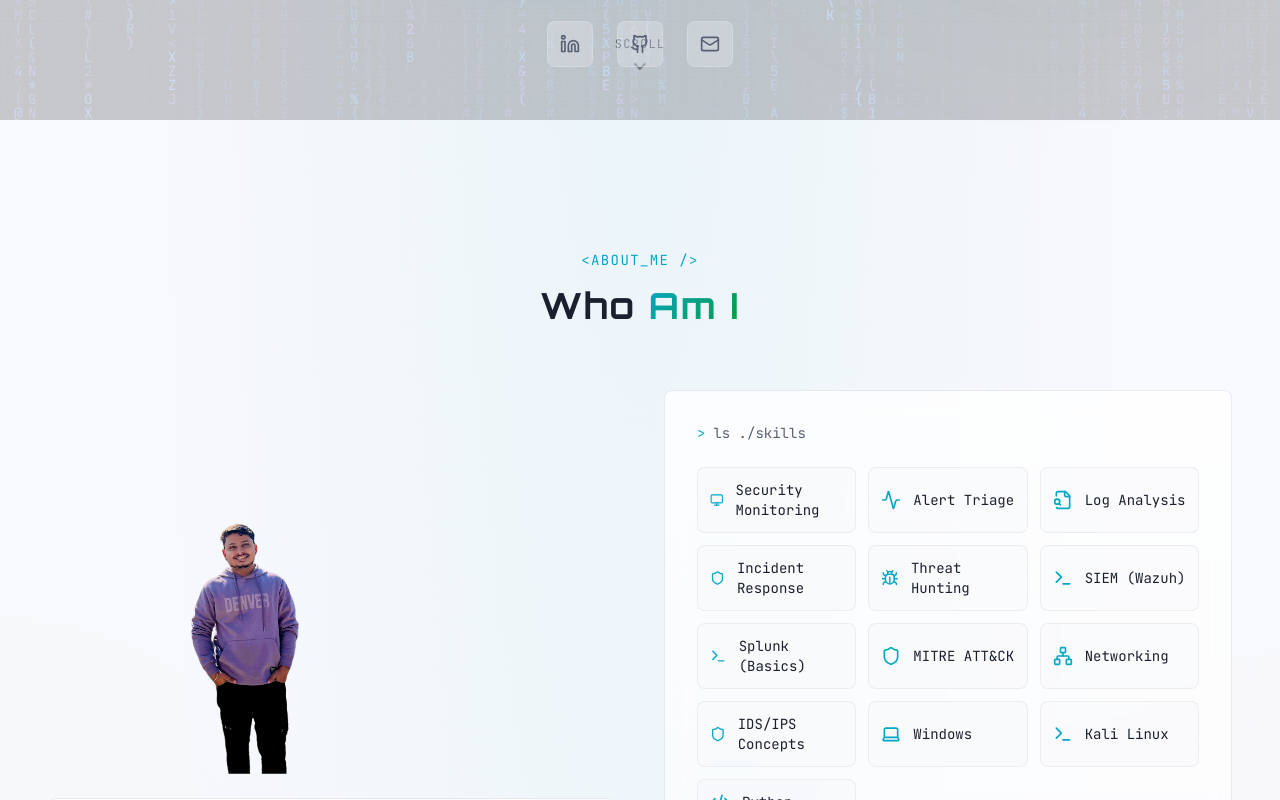
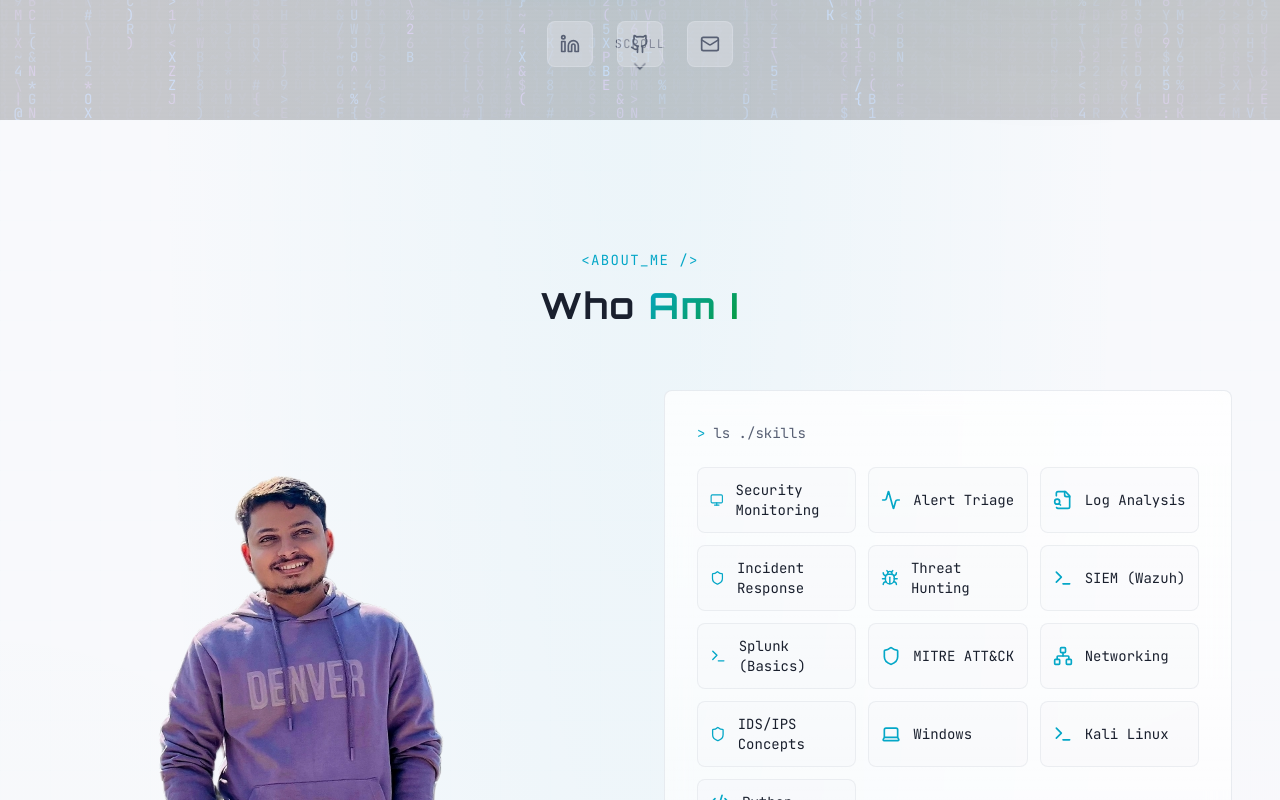
Before and after one commit to cybersunnykumar/Sunny-Portfolio, a React (Vite) app: page / in a window 1280 px wide. Shown: the part 680-1480 px from the top of the page. Built offline with nearby package versions, Linux system fonts and the light colour scheme; the HTML template or start-up script is replaced by a standard one.

Commit message:
Increase about photo size

```diff
--- a/src/components/AboutSection.tsx
+++ b/src/components/AboutSection.tsx
@@ -39,11 +39,11 @@ const AboutSection = () => {
             {/* Profile Photo */}
             <div className="flex justify-center lg:justify-start">
               <div className="relative">
-                <div className="relative w-72 h-72 sm:w-80 sm:h-80 md:w-96 md:h-96 overflow-hidden rounded-3xl">
+                <div className="relative w-80 h-80 sm:w-96 sm:h-96 md:w-[30rem] md:h-[30rem] overflow-hidden rounded-3xl">
                   <img
                     src={profileImage}
                     alt="Sunny Kumar - SOC Analyst (L1)"
-                    className="w-full h-full object-contain object-center"
+                    className="w-full h-full object-contain object-bottom scale-[2.1]"
                   />
                 </div>
               </div>
```
